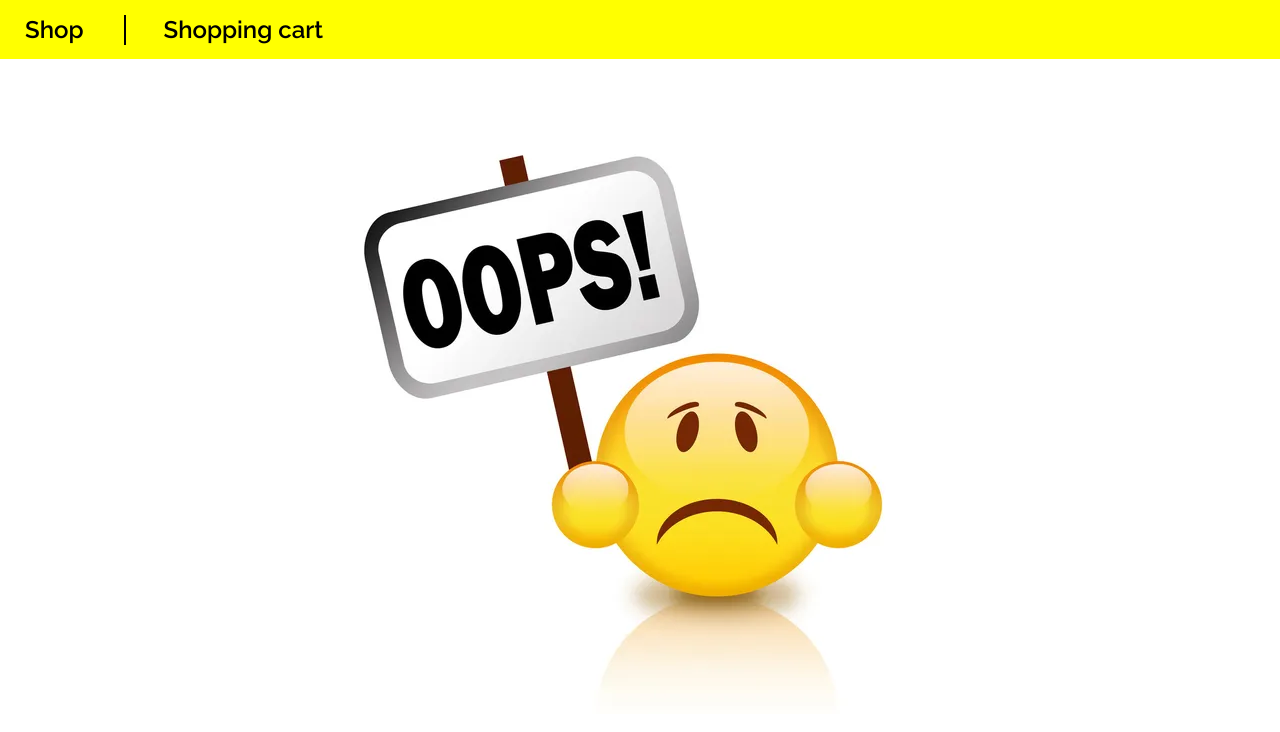
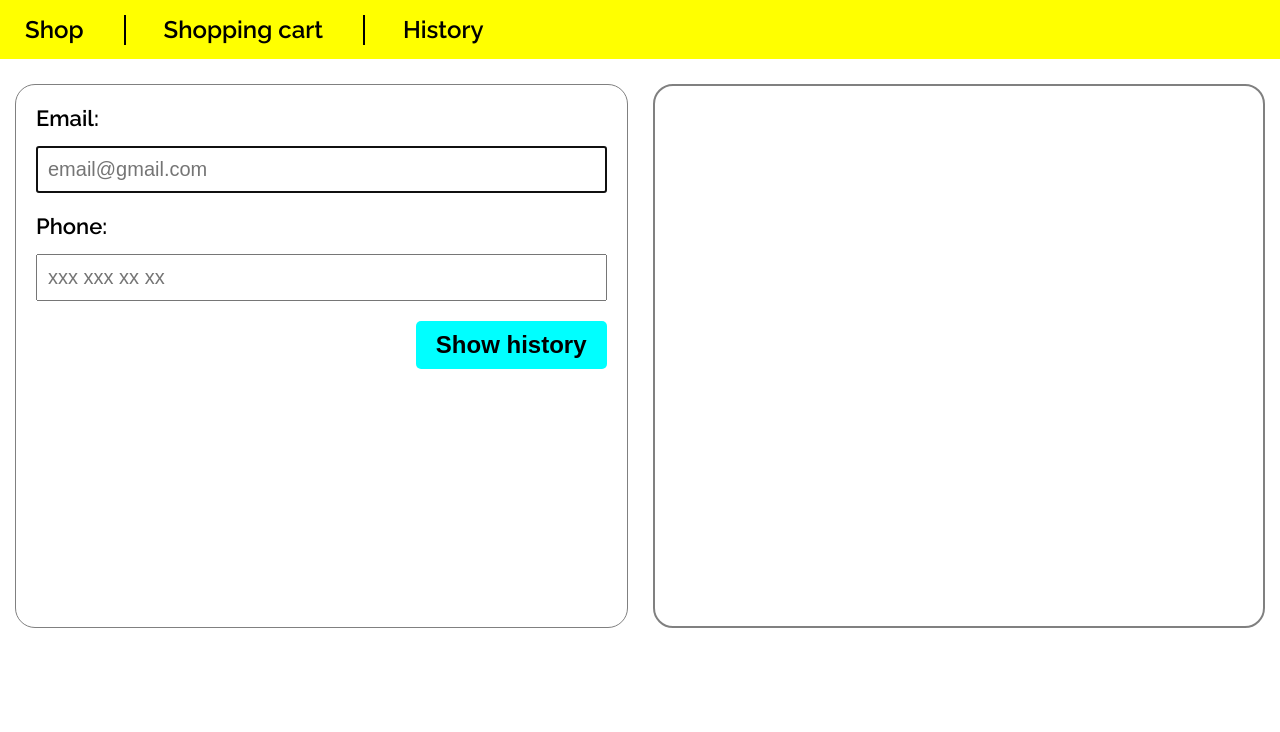
Before and after one commit to Mark-Nelovka/delivery-app, a React (Create React App) app: page /delivery-app/history in a window 1280 px wide. Shown: the top 732 px of the page. Built offline with nearby package versions, Linux system fonts and the light colour scheme.

Commit message:
add history page
add:
- history page;
- new styles;
- context for history page;

```diff
--- a/src/App.tsx
+++ b/src/App.tsx
@@ -5,6 +5,7 @@ import ShopsPage from "./pages/ShopsPage";
 import { Header } from "./components/header/Header";
 const CartPage = lazy(() => import("./pages/CartPage" /* Cart page */));
 const ErrorPage = lazy(() => import("./pages/ErrorPage" /* Error page */));
+const HistoryPage = lazy(() => import("./pages/HistoryPage" /* Error page */));
 
 function App() {
   return (
@@ -14,6 +15,7 @@ function App() {
         <Routes>
           <Route path="/" element={<ShopsPage />} />
           <Route path="/cart" element={<CartPage />} />
+          <Route path="/history" element={<HistoryPage />} />
           <Route path="*" element={<ErrorPage />} />
         </Routes>
       </Suspense>
--- /dev/null
+++ b/src/components/History/HistoryForm/HistoryForm.styled.ts
@@ -0,0 +1,68 @@
+import styled from "styled-components";
+
+export const FormContainer = styled.div`
+  border: 1px solid grey;
+  border-radius: 20px;
+  padding: 20px;
+  width:49%;
+`;
+
+export const Form = styled.form`
+  display: flex;
+  flex-direction: column;
+`;
+
+interface FormLabelProps {
+    htmlFor: string;
+}
+
+export const FormLabel = styled.label.attrs((props: FormLabelProps) => ({
+    htmlFor: props.htmlFor,
+}))`
+  font-size: 22px;
+  font-weight: 600;
+  font-style: normal;
+  margin-bottom: 15px;
+`;
+
+interface IInput {
+  type: string;
+  placeholder: string;
+  id: string;
+}
+
+export const FormInput = styled.input.attrs((props: IInput) => ({
+  type: props.type,
+  placeholder: props.placeholder,
+  id: props.id,
+}))`
+  font-size: 20px;
+  font-weight: 500;
+  font-style: normal;
+  padding: 10px;
+  &:not(:last-child) {
+    margin-bottom: 20px;
+  }
+`;
+
+export const SubmitGoodsContainer = styled.div`
+  display: flex;
+  align-items: center;
+  justify-content: flex-end;
+`;
+
+export const TotalPrice = styled.p`
+  font-size: 30px;
+  font-weight: 700;
+  font-style: normal;
+`;
+
+export const SubmitButton = styled.button`
+  border-radius: 5px;
+  background-color: aqua;
+  font-size: 24px;
+  font-weight: 600;
+  padding: 10px 20px;
+  font-style: normal;
+  margin-left: 100px;
+`;
--- /dev/null
+++ b/src/components/History/HistoryForm/HistoryForm.tsx
@@ -0,0 +1,68 @@
+import axios from "axios";
+// import Notiflix from "notiflix";
+import { useState } from "react";
+import { useGlobalContext } from "../../../pages/HistoryPage";
+import * as styles from "./HistoryForm.styled";
+
+export default function HistoryForm() {
+  const { setHistory } = useGlobalContext();
+  const [info, setInfo] = useState({
+    email: "",
+    phone: "",
+  });
+
+  const handleChangeInfoForm = (e: React.ChangeEvent) => {
+    const { id, value } = e.target as HTMLInputElement;
+    setInfo((prSt) => ({
+      ...prSt,
+      [id]: value,
+    }));
+  };
+
+  const handleSubmitForm = (e: React.FormEvent) => {
+    e.preventDefault();
+    axios
+      .get(
+        `http://localhost:8080/history?email=${info.email}&phone=${info.phone}`
+      )
+      .then((res) => {
+        // const qwe = res.data.data.map((el: any) => {
+        //   return el.orders;
+        // });
+        // console.log(res.data.data);
+        // console.log(qwe);
+        setHistory(res.data.data);
+        // setActiveShop(JSON.parse(res.data.data)[0].shop_name);
+        // setFirst(JSON.parse(res.data.data));
+      })
+      .catch((er) => console.log(er));
+  };
+  return (
+    <styles.FormContainer>
+      <styles.Form onSubmit={handleSubmitForm}>
+        <styles.FormLabel htmlFor="email">Email:</styles.FormLabel>
+        <styles.FormInput
+          type="email"
+          autoFocus
+          value={info.email}
+          placeholder="email@gmail.com"
+          onChange={handleChangeInfoForm}
+          id="email"
+        ></styles.FormInput>
+        <styles.FormLabel htmlFor="phone">Phone:</styles.FormLabel>
+        <styles.FormInput
+          type="number"
+          value={info.phone}
+          placeholder="xxx xxx xx xx"
+          onChange={handleChangeInfoForm}
+          id="phone"
+        ></styles.FormInput>
+        <styles.SubmitGoodsContainer>
+          <styles.SubmitButton onSubmit={handleSubmitForm}>
+            Show history
+          </styles.SubmitButton>
+        </styles.SubmitGoodsContainer>
+      </styles.Form>
+    </styles.FormContainer>
+  );
+}
--- /dev/null
+++ b/src/components/History/HistoryTable/HistoryTable.styled.ts
@@ -0,0 +1,88 @@
+import styled from "styled-components";
+
+export const BascketContainer = styled.div`
+  border: 2px solid grey;
+  border-radius: 20px;
+  padding: 20px;
+  width: 49%;
+`;
+
+export const BascketList = styled.ul`
+  display: flex;
+  flex-direction: column;
+  height: 500px;
+  overflow: scroll;
+`;
+
+export const dateText = styled.p`
+font-size: 22px;
+font-style: normal;
+font-weight: 500;
+margin-left: 20px;
+margin-bottom: 10px;
+`
+
+export const BascketItem = styled.li`
+  padding: 15px;
+  display: flex;
+  align-items: flex-start;
+  justify-content: space-between;
+  border: 1px solid black;
+  border-radius: 20px;
+  &:not(:last-child) {
+    margin-bottom: 30px;
+  }
+`;
+
+export const BascketItemInfo = styled.div`
+  display: flex;
+  flex-direction: column;
+  justify-content: space-evenly;
+  width: 45%;
+  height: 240px;
+  & > p {
+    font-size: 22px;
+    font-weight: 600;
+    font-style: normal;
+    text-align: center;
+  }
+  & > p:nth-child(2) {
+    margin-bottom: 20px;
+    margin-top: 20px;
+  }
+`;
+
+export const BascketCounterContainer = styled.div`
+  display: flex;
+  justify-content: space-between;
+  align-items: center;
+  padding: 5px;
+  & > p {
+    font-size: 24px;
+    font-weight: 700;
+    font-style: normal;
+  }
+`;
+
+export const BascketIncrementButton = styled.button`
+  width: 40px;
+  height: 40px;
+  font-size: 35px;
+  background-color: green;
+`;
+
+export const BascketCounter = styled.p``;
+
+export const BascketDecrementButton = styled.button`
+  width: 40px;
+  height: 40px;
+  font-size: 35px;
+  background-color: red;
+`;
+
+export const BascketEmptyBasket = styled.p`
+  font-size: 28px;
+  font-weight: 700;
+  font-style: normal;
+  text-align: center;
+`;
--- /dev/null
+++ b/src/components/History/HistoryTable/HistoryTable.tsx
@@ -0,0 +1,49 @@
+import * as styles from "./HistoryTable.styled";
+
+interface ICartItems {
+  id: number;
+  image: string;
+  amount: number;
+  label: string;
+  count: number;
+}
+
+interface IHis {
+  orders: ICartItems[];
+  date: string;
+}
+
+interface IHistoryTable {
+  history: IHis[];
+}
+
+export const HistoryTable = ({ history }: IHistoryTable) => {
+  return (
+    <styles.BascketContainer>
+      <styles.BascketList>
+        {history &&
+          history.length > 0 &&
+          history.map((el, inx) => {
+            return (
+              <>
+                <styles.dateText>{el.date}</styles.dateText>
+                {el.orders.map((it) => {
+                  return (
+                    <styles.BascketItem>
+                      <div>
+                        <img src={it.image} alt="Alt" />
+                      </div>
+                      <styles.BascketItemInfo>
+                        <p>{it.label}</p>
+                        <p>Price: {it.amount * it.count}</p>
+                      </styles.BascketItemInfo>
+                    </styles.BascketItem>
+                  );
+                })}
+              </>
+            );
+          })}
+      </styles.BascketList>
+    </styles.BascketContainer>
+  );
+};
--- a/src/components/form/Form.tsx
+++ b/src/components/form/Form.tsx
@@ -27,9 +27,16 @@ export const Form = () => {
       Notiflix.Notify.info("Please, choose any products");
       return;
     }
+    const date = new Date();
+    const day = String(date.getDate()).padStart(2, "0");
+    const month = String(date.getMonth() + 1).padStart(2, "0");
+    const year = date.getFullYear();
+    const formattedDate = `${day}/${month}/${year}`;
+
     const body = {
       user: info,
       products: goodsState,
+      date: formattedDate,
     };
     axios
       .post("http://localhost:8080/users", body)
--- a/src/components/header/Header.styled.js
+++ b/src/components/header/Header.styled.js
@@ -12,31 +12,22 @@ export const NavigationList = styled.ul`
   font-weight: 600;
   font-style: normal;
   font-size: 24px;
-  & > li:first-child {
-    position: relative;
-    margin-right: 60px;
-  }
-  & > li:first-child::after {
-    content: "";
-    position: absolute;
-    width: 1px;
-    height: 30px;
-    border: 1px solid black;
-    margin-left: 30px;
-  }
 `;
 
 export const NavigationItem = styled.li`
   &:first-child {
     position: relative;
-    margin-right: 60px;
   }
-  &:first-child::after {
+  &:not(:last-child)::after {
     content: "";
     position: absolute;
     height: 30px;
     border: 1px solid black;
     margin-left: 30px;
+    margin-right: 30px;
+  }
+  &:not(:first-child) {
+    margin-left: 60px;
   }
   & > a {
     padding: 10px;
--- a/src/components/header/Header.tsx
+++ b/src/components/header/Header.tsx
@@ -14,6 +14,9 @@ export const Header = () => {
             <styles.NavigationItem>
               <Link to="/cart">Shopping cart</Link>
             </styles.NavigationItem>
+            <styles.NavigationItem>
+              <Link to="/history">History</Link>
+            </styles.NavigationItem>
           </styles.NavigationList>
         </nav>
       </Container>
--- /dev/null
+++ b/src/pages/HIstoryPage.styled.ts
@@ -0,0 +1,9 @@
+import styled from "styled-components";
+
+export const ContentContainerHistory = styled.div`
+  display: flex;
+  align-items: stretch;
+  justify-content: space-between;
+  /* height: 90vh; */
+  padding-bottom: 20px;
+`;
--- /dev/null
+++ b/src/pages/HistoryPage.tsx
@@ -0,0 +1,51 @@
+import { Dispatch, SetStateAction, useState } from "react";
+import HistoryForm from "../components/History/HistoryForm/HistoryForm";
+import { HistoryTable } from "../components/History/HistoryTable/HistoryTable";
+import { Container } from "../styles/Container.styled";
+import * as styles from "./HIstoryPage.styled";
+import { createContext, useContext } from "react";
+
+interface ICartItems {
+  id: number;
+  image: string;
+  amount: number;
+  label: string;
+  count: number;
+}
+
+interface IHis {
+  orders: ICartItems[];
+  date: string;
+}
+
+export type GlobalContent = {
+  history: IHis[];
+  setHistory: Dispatch<SetStateAction<IHis[]>>;
+};
+export const MyGlobalContext = createContext<GlobalContent>({
+  history: [],
+  setHistory: () => {},
+});
+
+export const useGlobalContext = () => useContext(MyGlobalContext);
+
+export default function HistoryPage() {
+  const [history, setHistory] = useState<IHis[]>([]);
+  return (
+    <section>
+      <Container>
+        <styles.ContentContainerHistory>
+          <MyGlobalContext.Provider
+            value={{
+              history,
+              setHistory,
+            }}
+          >
+            <HistoryForm />
+            <HistoryTable history={history} />
+          </MyGlobalContext.Provider>
+        </styles.ContentContainerHistory>
+      </Container>
+    </section>
+  );
+}
```
